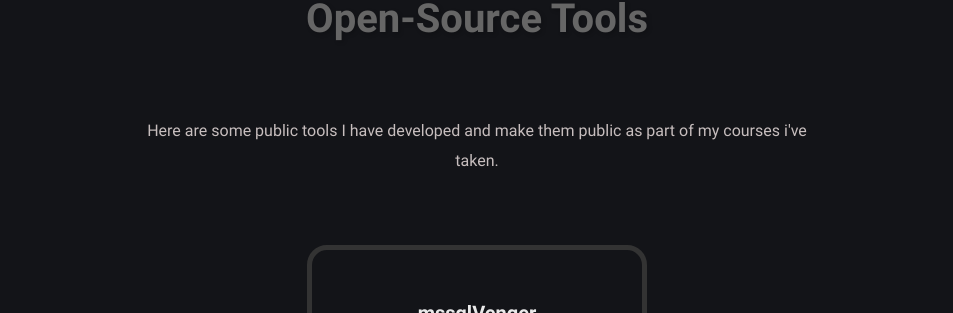
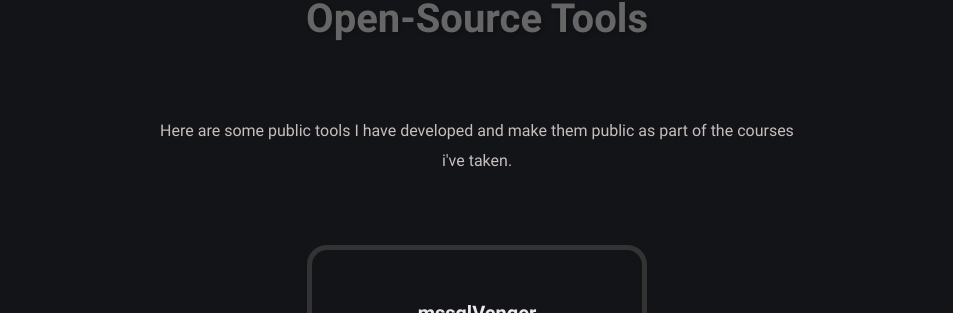
Before and after one commit to Extravenger/extravenger.github.io, a Jekyll site: the page built from pubtools.md, in a window 1280 px wide. Shown: the part 212-525 px from the top of the page, without its empty margins (163-1116 px from the left). Built offline with Jekyll 4.4.1, drawn with Linux system fonts in a browser that asks for light colours.

Commit message:
Update pubtools.md

```diff
--- a/pubtools.md
+++ b/pubtools.md
@@ -6,7 +6,7 @@ permalink: /tools/
 
 <div style="text-align: center;">
   <h2 class="certs-title">Open-Source Tools</h2>
-  <p class="tools-note">Here are some public tools I have developed and make them public as part of my courses i've taken.</p>
+  <p class="tools-note">Here are some public tools I have developed and make them public as part of the courses i've taken.</p>
 </div>
 <br>
 
```
